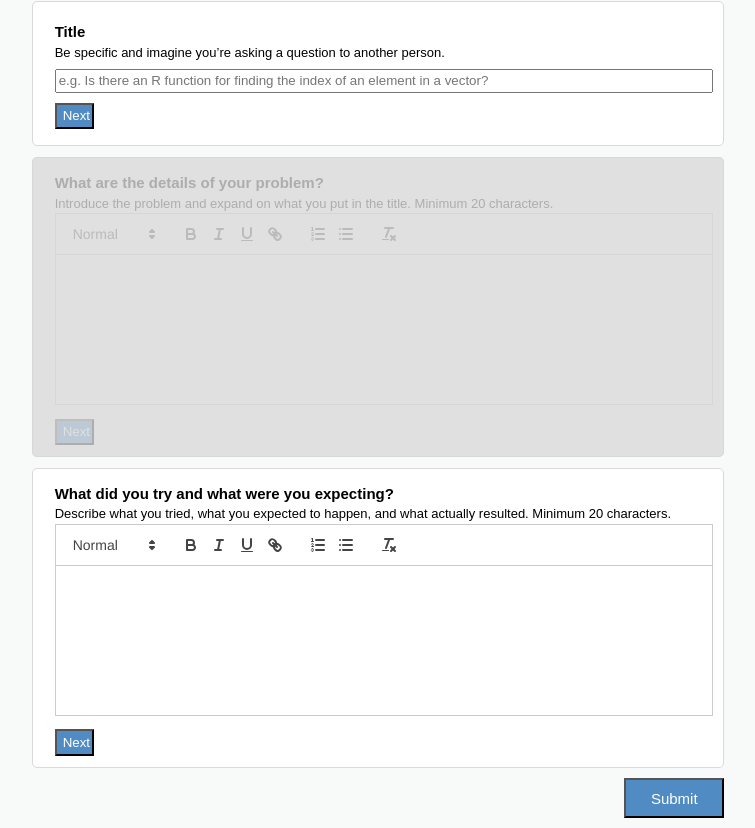
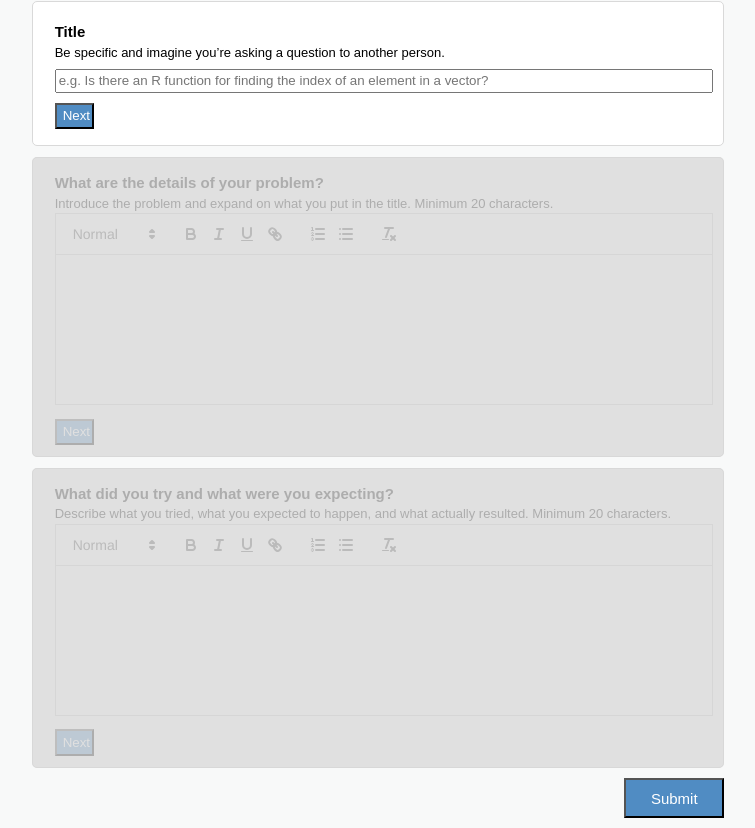
Before and after one commit to codestates-seb/seb43_pre_002, a React (Create React App) app in the folder client/: page /askquestion in a window 1280 px wide. Shown: the part 634-1462 px from the top of the page, without its empty margins (69-824 px from the left). Built offline with nearby package versions, Linux system fonts and the light colour scheme.

Commit message:
Feat : TryAndExpect box 비활성화 기능, detail의 next버튼을 누르면 TryAndExpect box 활성화되는 기능 추가

```diff
--- a/client/src/components/AskDetail.jsx
+++ b/client/src/components/AskDetail.jsx
@@ -13,6 +13,10 @@ function AskDetail({
 }) {
 	const onBlur = () => setIsDetailFocus(false);
 	const editorContent = watch('detail');
+	const handleClick = () => {
+		const newObj = { ...isNext, detail: true };
+		setIsNext(newObj);
+	};
 	const onEditorStateChange = (editorState) => {
 		setValue('detail', editorState);
 	};
@@ -35,9 +39,11 @@ function AskDetail({
 					onChange={onEditorStateChange}
 				/>
 			</div>
-			<button className="next" type="button">
-				Next
-			</button>
+			{!isNext.detail ? (
+				<button className="next" type="button" onClick={handleClick}>
+					Next
+				</button>
+			) : null}
 		</AskDetailContainer>
 	);
 }
--- a/client/src/components/AskTryAndExpectBox.jsx
+++ b/client/src/components/AskTryAndExpectBox.jsx
@@ -8,6 +8,7 @@ function TryAndExpectBox({ register, isNext, setIsNext, setValue, watch }) {
 	const [isTryAndExpectFocus, setIsTryAndExpectFocus] = useState(false);
 	return (
 		<TryAndExpectBoxContainer>
+			{!isNext.detail ? <div className="disabled" /> : null}
 			<TryAndExpect
 				setIsTryAndExpectFocus={setIsTryAndExpectFocus}
 				register={register}
@@ -27,6 +28,17 @@ export default TryAndExpectBox;
 
 const TryAndExpectBoxContainer = styled.div`
 	display: flex;
+	position: relative;
 	width: 100%;
 	margin-bottom: 1%;
+	.disabled {
+		position: absolute;
+		width: 65%;
+		height: 300px;
+		border-radius: 5px;
+		opacity: 0.8;
+		background-color: var(--line-color);
+		z-index: 1;
+		cursor: not-allowed;
+	}
 `;
```
